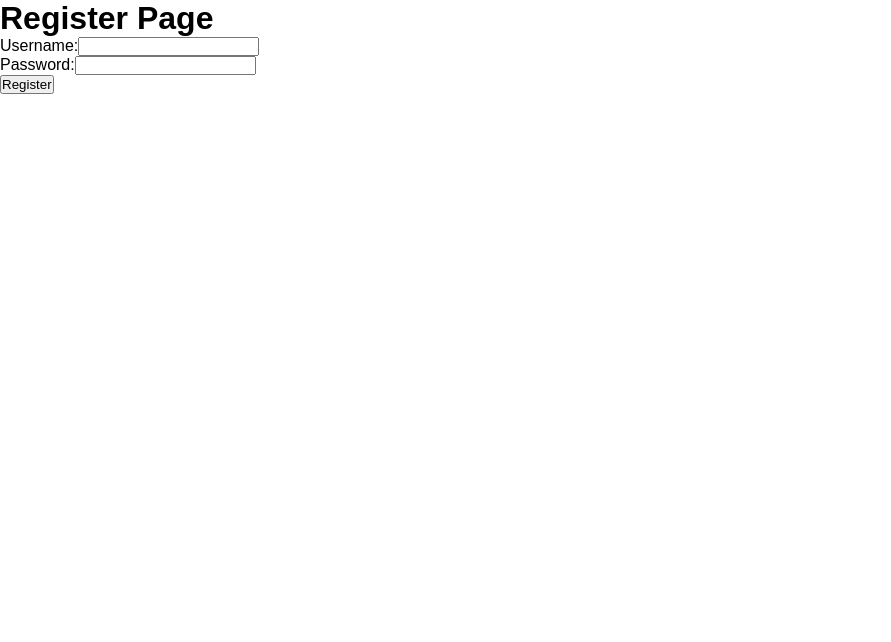
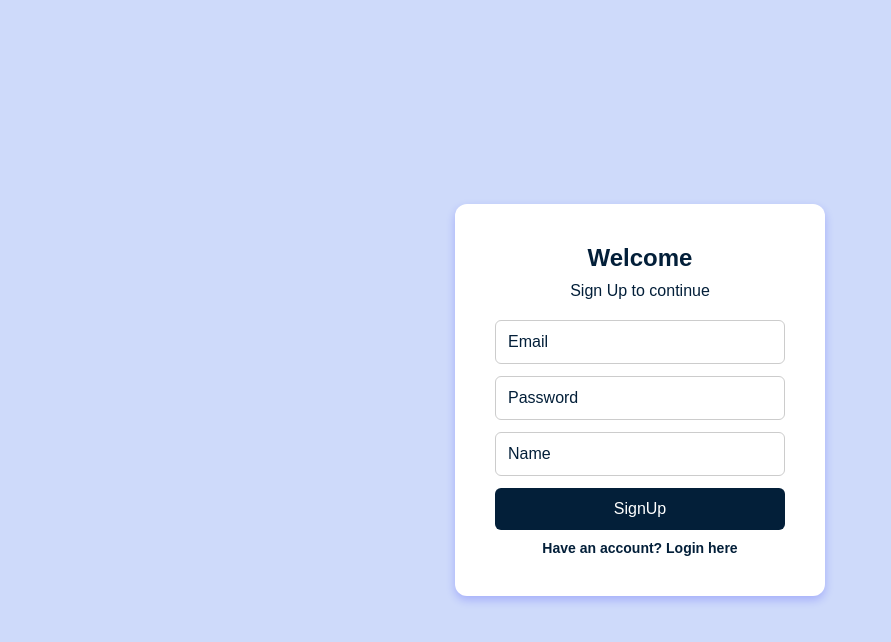
Before and after one commit to Y-elv/QTChallenge_Repo, a React (Vite) app in the folder client/: page /register in a window 1280 px wide. Shown: the top 642 px of the page, without its empty margins (0-891 px from the left). Built offline with nearby package versions, Linux system fonts and the light colour scheme.

Commit message:
feat(frontend):adding register page and notFound page

```diff
--- a/client/src/pages/Login.tsx
+++ b/client/src/pages/Login.tsx
@@ -33,10 +33,6 @@ const Login: React.FC = () => {
         toast.success("Login successful! Redirecting...", {
           position: "top-right",
         });
-
-        setTimeout(() => {
-          navigate(role === "Hosts" ? "/hosts" : "/");
-        }, 2000);
       }
     } catch (error:any) {
       toast.error(error.response?.data?.message || "Invalid credentials", {
@@ -73,7 +69,7 @@ const Login: React.FC = () => {
         >
           <GoogleIcon /> Login with Google
         </GoogleButton>
-        <SignupLink to="/sign-up">
+        <SignupLink to="/register">
           Don't have an account? Sign up here
         </SignupLink>
       </LoginBox>
--- a/client/src/pages/NotFound.tsx
+++ b/client/src/pages/NotFound.tsx
@@ -1,12 +1,33 @@
-import React from 'react';
+import React from "react";
+import styled from "styled-components";
 
 const NotFound: React.FC = () => {
   return (
-    <div>
+    <Container>
       <h1>404 - Not Found</h1>
       <p>The page you are looking for does not exist.</p>
-    </div>
+    </Container>
   );
-}
+};
 
 export default NotFound;
+
+///// styles
+const Container = styled.div`
+  display: flex;
+  flex-direction: column;
+  align-items: center;
+  justify-content: center;
+  height: 100vh;
+  background-color: #cedafa;
+  text-align: center;
+
+  h1 {
+    font-size: 2.5em;
+    margin-bottom: 20px;
+  }
+
+  p {
+    font-size: 1.2em;
+  }
+`;
--- a/client/src/pages/Register.tsx
+++ b/client/src/pages/Register.tsx
@@ -1,24 +1,166 @@
-import React from 'react';
+import React, { useState } from "react";
+import { Link, useNavigate } from "react-router-dom";
+import axios from "axios";
+import { toast } from "react-toastify";
+import "react-toastify/dist/ReactToastify.css";
+import BaseUrl from "../utils/config";
+import styled from "styled-components";
+
+const Container = styled.div`
+  display: flex;
+  justify-content: center;
+  align-items: center;
+  height: 100vh;
+  background-color: #cedafa;
+`;
+
+const Box = styled.div`
+  background-color: white;
+  padding: 40px;
+  border-radius: 12px;
+  box-shadow: 0 4px 10px rgba(0, 0, 255, 0.2);
+  text-align: center;
+  max-width: 370px;
+  width: 100%;
+`;
+
+const Title = styled.h1`
+  font-size: 24px;
+  font-weight: bold;
+  color: #031f39;
+  margin-bottom: 10px;
+`;
+
+const Subtitle = styled.p`
+  font-size: 16px;
+  color: #031f39;
+  margin-bottom: 20px;
+`;
+
+const Form = styled.form`
+  display: flex;
+  flex-direction: column;
+`;
+
+const Input = styled.input`
+  width: 100%;
+  padding: 12px;
+  margin-bottom: 12px;
+  border: 1px solid #ccc;
+  border-radius: 6px;
+  font-size: 16px;
+  outline: none;
+  transition: border 0.3s;
+
+  &::placeholder {
+    color: #031f39;
+  }
+
+  &:focus {
+    border-color: #031f39;
+  }
+`;
+
+const Button = styled.button`
+  background-color: #031f39;
+  color: white;
+  border: none;
+  padding: 12px;
+  border-radius: 6px;
+  font-size: 16px;
+  cursor: pointer;
+  width: 100%;
+  transition: background 0.3s;
+
+  &:hover {
+    color: #031f39;
+    background-color: #cedafa;
+  }
+`;
+
+const StyledLink = styled(Link)`
+  display: block;
+  text-align: center;
+  margin-top: 10px;
+  color: #031f39;
+  font-size: 14px;
+  text-decoration: none;
+  font-weight: bold;
+
+  &:hover {
+    text-decoration: underline;
+  }
+`;
 
 const Register: React.FC = () => {
+  const [email, setEmail] = useState<string>("");
+  const [password, setPassword] = useState<string>("");
+  const [name, setName] = useState<string>("");
+  const navigate = useNavigate();
+
+  const handleSubmit = async (e: React.FormEvent) => {
+    e.preventDefault();
+    try {
+      const response = await axios.post(`${BaseUrl}/users`, {
+        email,
+        password,
+        name,
+      });
+
+      if (response.status === 201) {
+        toast.success("SignUp successful! Go to Gmail to verify your email.", {
+          position: "top-right",
+          autoClose: 3000,
+        });
+
+        setTimeout(() => {
+          navigate("/login");
+        }, 3000);
+      } else {
+        throw new Error("Unexpected response status");
+      }
+    } catch (error: any) {
+      console.error("SignUp Error:", error);
+      toast.error(
+        error.response?.data?.message || "Something went wrong, try again.",
+        { position: "top-right" }
+      );
+    }
+  };
+
   return (
-    <div>
-      <h1>Register Page</h1>
-      <form>
-        <label>
-          Username:
-          <input type="text" name="username" />
-        </label>
-        <br />
-        <label>
-          Password:
-          <input type="password" name="password" />
-        </label>
-        <br />
-        <button type="submit">Register</button>
-      </form>
-    </div>
+    <Container>
+      <Box>
+        <Title>Welcome</Title>
+        <Subtitle>Sign Up to continue</Subtitle>
+        <Form onSubmit={handleSubmit}>
+          <Input
+            type="email"
+            placeholder="Email"
+            value={email}
+            onChange={(e) => setEmail(e.target.value)}
+            required
+          />
+          <Input
+            type="password"
+            placeholder="Password"
+            value={password}
+            onChange={(e) => setPassword(e.target.value)}
+            required
+          />
+          <Input
+            type="text"
+            placeholder="Name"
+            value={name}
+            onChange={(e) => setName(e.target.value)}
+            required
+          />
+          <Button type="submit">SignUp</Button>
+        </Form>
+        <StyledLink to="/login">Have an account? Login here</StyledLink>
+      </Box>
+    </Container>
   );
-}
+};
 
 export default Register;
```
